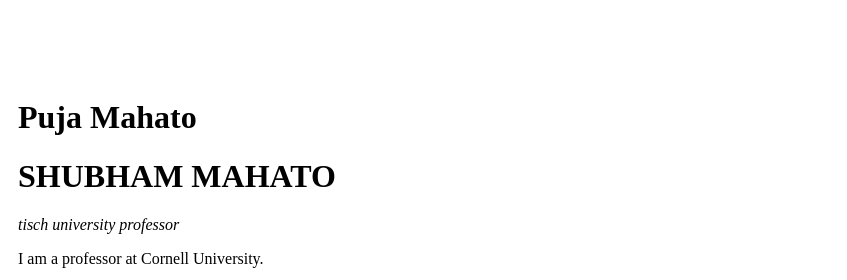
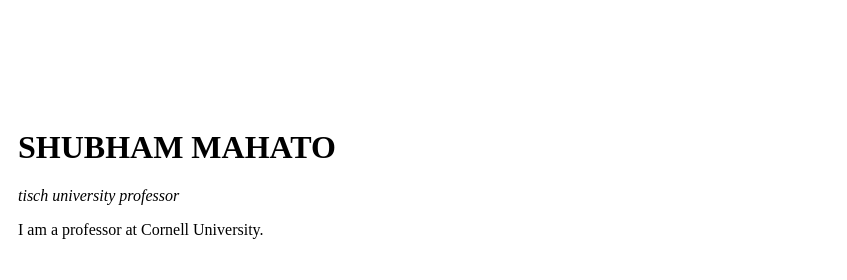
Before and after one commit to GoOgleOP01/CV, a plain HTML site: page index.html in a window 1280 px wide. Shown: the top 280 px of the page, 433-1280 px from the left. Drawn offline with Linux system fonts and the light colour scheme.

Commit message:
Update index.html

```diff
--- a/index.html
+++ b/index.html
@@ -12,7 +12,7 @@
     <tr>
       <td><img src="https://upload.wikimedia.org/wikipedia/en/d/d6/Superman_Man_of_Steel.jpg" alt=""></td>
       <td>
-        <h1>Puja Mahato</h1>
+
 
         <h1>SHUBHAM MAHATO </h1>
         <p><em>tisch university professor</em></p>
```
